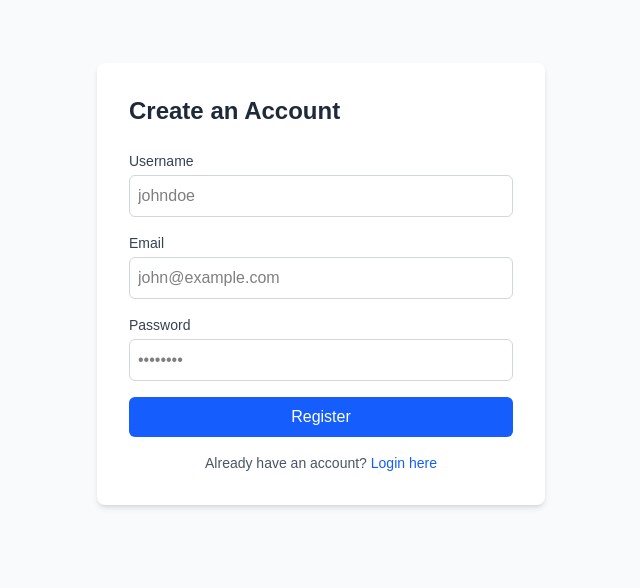
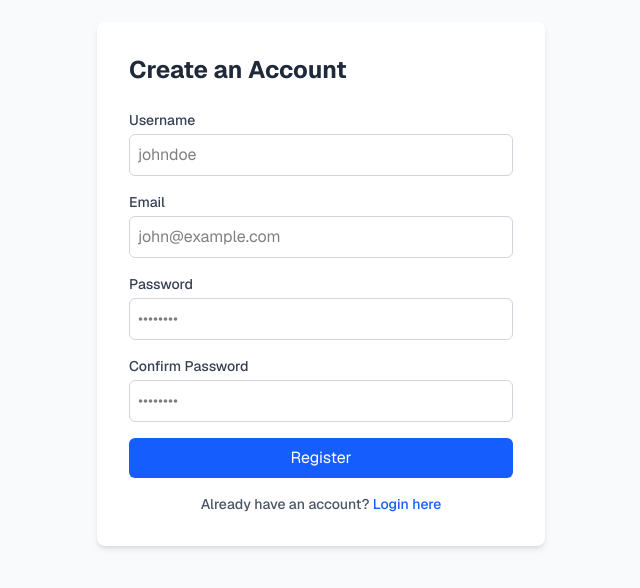
Before and after one commit to Ben2811/social-commerce, a Next.js app: page /register in a window 1280 px wide. Shown: the part 116-704 px from the top of the page, without its empty margins (319-959 px from the left). Built offline with nearby package versions, Linux system fonts and the light colour scheme.

Commit message:
feat: add confirm password refactor: replace anchor tags with NextJS Link

```diff
--- a/app/page.tsx
+++ b/app/page.tsx
@@ -1,9 +1,10 @@
 import Image from "next/image";
+import Link from "next/link";
 
 export default function Home() {
   return (
-    <div className="flex min-h-screen items-center justify-center bg-zinc-50 font-sans dark:bg-black">
-      <main className="flex min-h-screen w-full max-w-3xl flex-col items-center justify-between py-32 px-16 bg-white dark:bg-black sm:items-start">
+    <div className="flex min-h-screen items-center justify-center bg-zinc-50 font-sans dark:bg-black text-black">
+      <main className="flex min-h-screen w-full max-w-3xl flex-col items-center justify-between py-32 px-16 bg-white dark:bg-black sm:items-start text-black">
         <Image
           className="dark:invert"
           src="/next.svg"
@@ -12,30 +13,30 @@ export default function Home() {
           height={20}
           priority
         />
-        <div className="flex flex-col items-center gap-6 text-center sm:items-start sm:text-left">
+        <div className="flex flex-col items-center gap-6 text-center sm:items-start sm:text-left text-black">
           <h1 className="max-w-xs text-3xl font-semibold leading-10 tracking-tight text-black dark:text-zinc-50">
             To get started, edit the page.tsx file.
           </h1>
           <p className="max-w-md text-lg leading-8 text-zinc-600 dark:text-zinc-400">
             Looking for a starting point or more instructions? Head over to{" "}
-            <a
+            <Link
               href="https://vercel.com/templates?framework=next.js&utm_source=create-next-app&utm_medium=appdir-template-tw&utm_campaign=create-next-app"
               className="font-medium text-zinc-950 dark:text-zinc-50"
             >
               Templates
-            </a>{" "}
+            </Link>{" "}
             or the{" "}
-            <a
+            <Link
               href="https://nextjs.org/learn?utm_source=create-next-app&utm_medium=appdir-template-tw&utm_campaign=create-next-app"
               className="font-medium text-zinc-950 dark:text-zinc-50"
             >
               Learning
-            </a>{" "}
+            </Link>{" "}
             center.
           </p>
         </div>
         <div className="flex flex-col gap-4 text-base font-medium sm:flex-row">
-          <a
+          <Link
             className="flex h-12 w-full items-center justify-center gap-2 rounded-full bg-foreground px-5 text-background transition-colors hover:bg-[#383838] dark:hover:bg-[#ccc] md:w-[158px]"
             href="https://vercel.com/new?utm_source=create-next-app&utm_medium=appdir-template-tw&utm_campaign=create-next-app"
             target="_blank"
@@ -49,21 +50,21 @@ export default function Home() {
               height={16}
             />
             Deploy Now
-          </a>
-          <a
+          </Link>
+          <Link
             className="flex h-12 w-full items-center justify-center rounded-full border border-solid border-black/[.08] px-5 transition-colors hover:border-transparent hover:bg-black/[.04] dark:border-white/[.145] dark:hover:bg-[#1a1a1a] md:w-[158px]"
             href="/register"
           >
             Register
-          </a>
-          <a
+          </Link>
+          <Link
             className="flex h-12 w-full items-center justify-center rounded-full border border-solid border-black/[.08] px-5 transition-colors hover:border-transparent hover:bg-black/[.04] dark:border-white/[.145] dark:hover:bg-[#1a1a1a] md:w-[158px]"
             href="https://nextjs.org/docs?utm_source=create-next-app&utm_medium=appdir-template-tw&utm_campaign=create-next-app"
             target="_blank"
             rel="noopener noreferrer"
           >
             Documentation
-          </a>
+          </Link>
         </div>
       </main>
     </div>
--- a/app/register/page.tsx
+++ b/app/register/page.tsx
@@ -1,12 +1,14 @@
 'use client';
 
 import { useState } from 'react';
+import Link from 'next/link';
 
 export default function RegisterPage() {
   const [formData, setFormData] = useState({
     username: '',
     email: '',
     password: '',
+    confirmPassword: '',
   });
   const [error, setError] = useState('');
   const [success, setSuccess] = useState(false);
@@ -21,16 +23,23 @@ export default function RegisterPage() {
 
   const handleSubmit = async (e: React.FormEvent) => {
     e.preventDefault();
+
+    if (formData.password !== formData.confirmPassword) {
+      setError('Passwords do not match');
+      return;
+    }
+
     setLoading(true);
     setError('');
 
     try {
+      const { confirmPassword, ...registerData } = formData;
       const res = await fetch('/api/register', {
         method: 'POST',
         headers: {
           'Content-Type': 'application/json',
         },
-        body: JSON.stringify(formData),
+        body: JSON.stringify(registerData),
       });
 
       const data = await res.json();
@@ -49,23 +58,23 @@ export default function RegisterPage() {
 
   if (success) {
     return (
-      <div className="flex min-h-screen items-center justify-center bg-gray-50 p-4">
+      <div className="flex min-h-screen items-center justify-center bg-gray-50 p-4 font-sans text-black">
         <div className="w-full max-w-md rounded-lg bg-white p-8 shadow-md">
           <h2 className="mb-4 text-2xl font-bold text-green-600">Success!</h2>
           <p className="text-gray-600">Your account has been created successfully.</p>
-          <button
-            onClick={() => window.location.href = '/login'}
-            className="mt-6 w-full rounded-md bg-blue-600 py-2 text-white hover:bg-blue-700"
+          <Link
+            href="/login"
+            className="mt-6 block w-full rounded-md bg-blue-600 py-2 text-center text-white hover:bg-blue-700 transition-colors"
           >
             Go to Login
-          </button>
+          </Link>
         </div>
       </div>
     );
   }
 
   return (
-    <div className="flex min-h-screen items-center justify-center bg-gray-50 p-4">
+    <div className="flex min-h-screen items-center justify-center bg-gray-50 p-4 font-sans text-black">
       <div className="w-full max-w-md rounded-lg bg-white p-8 shadow-md">
         <h2 className="mb-6 text-2xl font-bold text-gray-800">Create an Account</h2>
         <form onSubmit={handleSubmit} className="space-y-4">
@@ -105,20 +114,32 @@ export default function RegisterPage() {
               placeholder="••••••••"
             />
           </div>
-          {error && <p className="text-sm text-red-600">{error}</p>}
+          <div>
+            <label className="block text-sm font-medium text-gray-700">Confirm Password</label>
+            <input
+              type="password"
+              name="confirmPassword"
+              required
+              value={formData.confirmPassword}
+              onChange={handleChange}
+              className="mt-1 w-full text-black rounded-md border border-gray-300 p-2 focus:border-blue-500 focus:outline-none"
+              placeholder="••••••••"
+            />
+          </div>
+          {error && <p className="text-sm text-red-600 font-medium">{error}</p>}
           <button
             type="submit"
             disabled={loading}
-            className="w-full rounded-md bg-blue-600 py-2 text-white hover:bg-blue-700 disabled:bg-blue-300"
+            className="w-full rounded-md bg-blue-600 py-2 text-white hover:bg-blue-700 disabled:bg-blue-300 transition-colors"
           >
             {loading ? 'Registering...' : 'Register'}
           </button>
         </form>
-        <p className="mt-4 text-center text-sm text-gray-600">
+        <p className="mt-4 text-center text-sm text-gray-600 font-medium">
           Already have an account?{' '}
-          <a href="/login" className="text-blue-600 hover:underline">
+          <Link href="/login" className="text-blue-600 hover:underline">
             Login here
-          </a>
+          </Link>
         </p>
       </div>
     </div>
```
